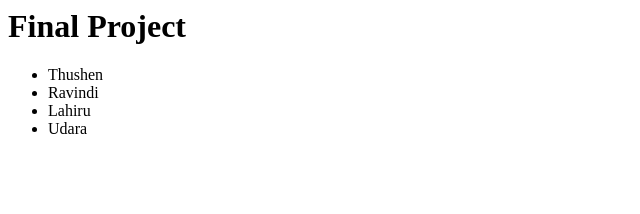
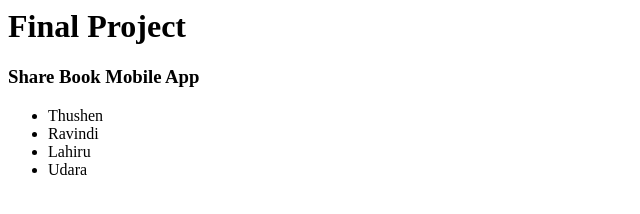
Before and after one commit to CyberSaur/GitTest, a plain HTML site: page index.html in a window 1280 px wide. Shown: the whole page, without its empty margins (0-640 px from the left). Drawn offline with Linux system fonts and the light colour scheme.

Commit message:
Added <H3> tag for index.html

```diff
--- a/index.html
+++ b/index.html
@@ -6,6 +6,7 @@ GitHub Practice
 </head>
 <body>
 <h1>Final Project</h1>
+<h3>Share Book Mobile App</h3>
 	<div>
 		<ul>
 			<li>Thushen</li>
```
